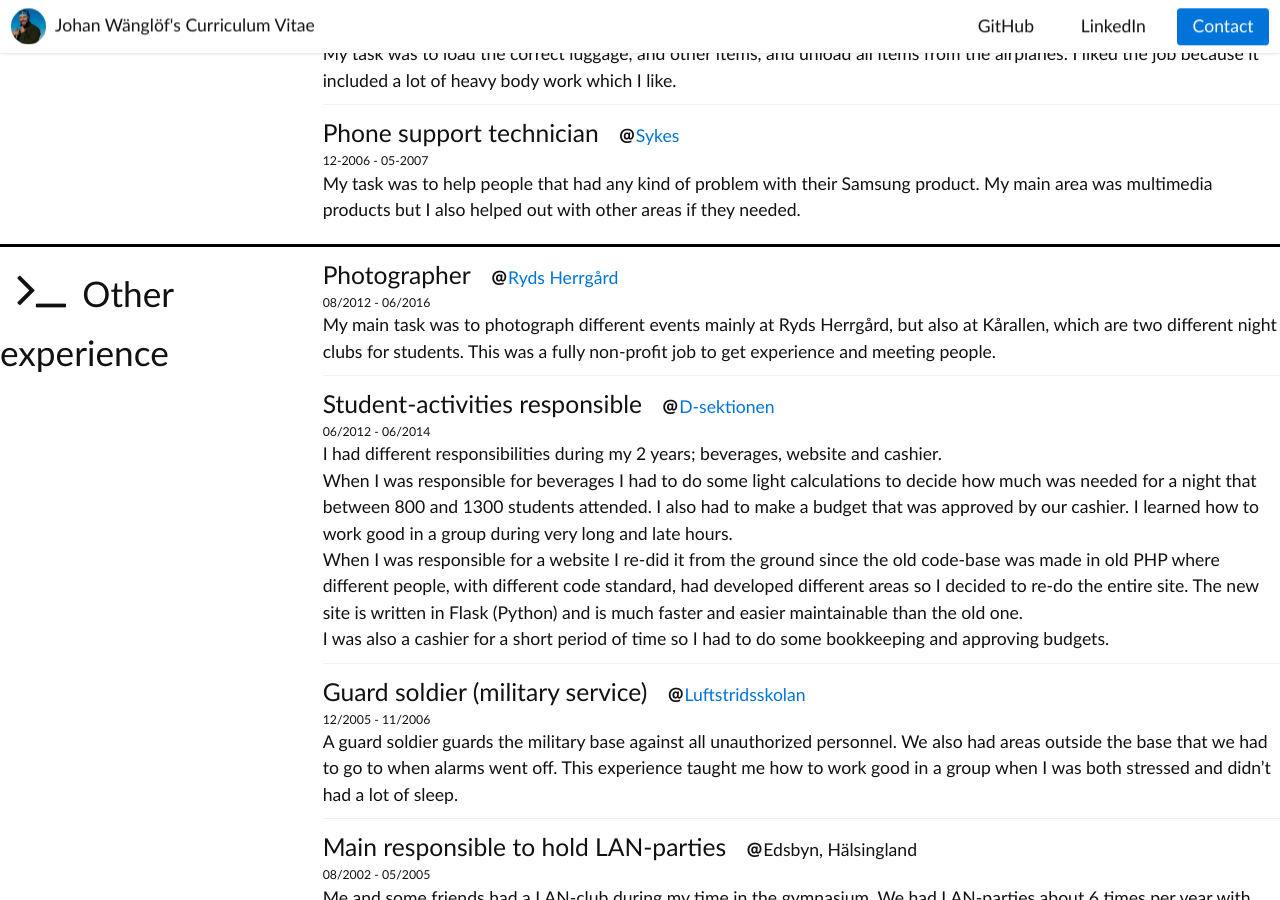
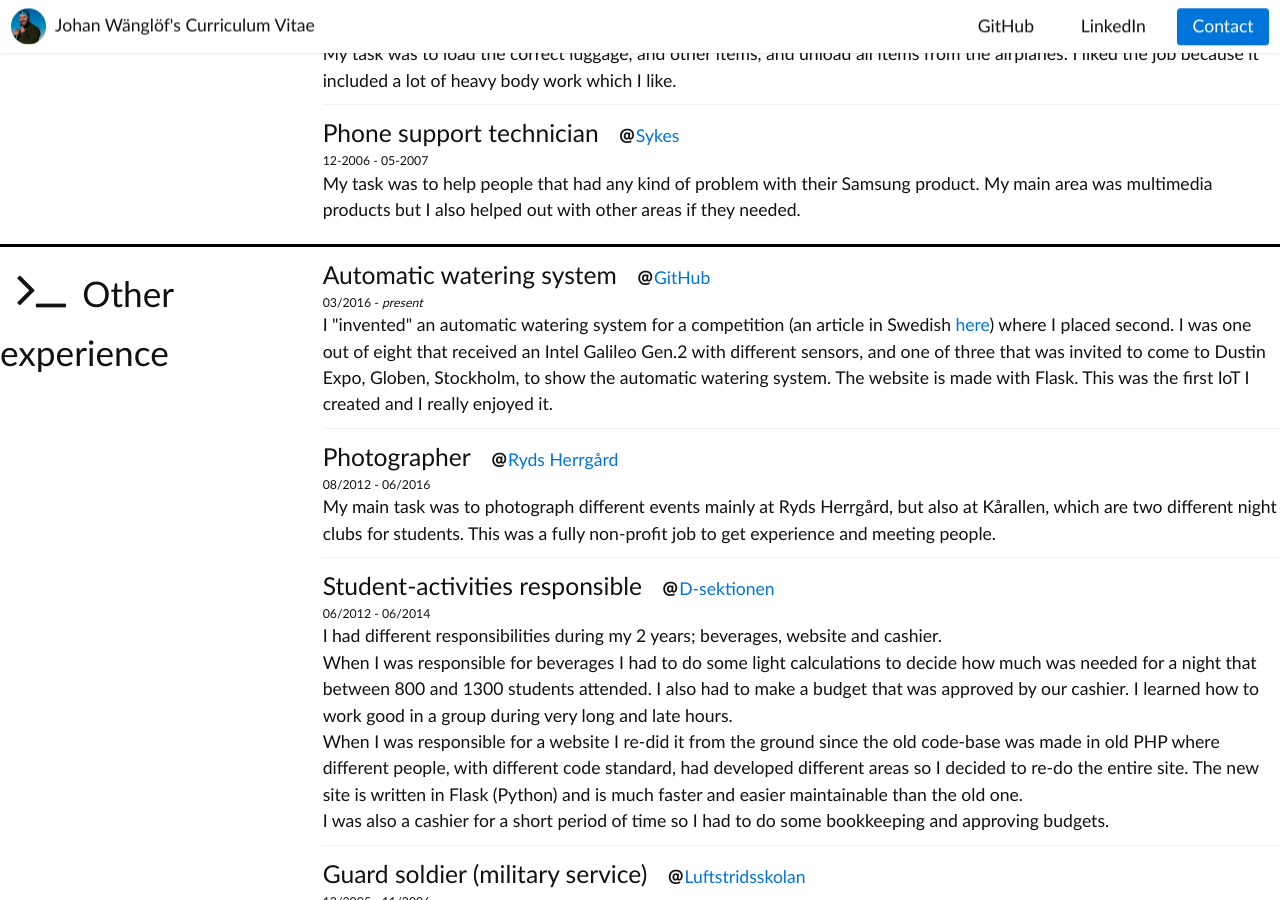
Before and after one commit to jwanglof/jwanglof.github.io, a Jekyll site: the page cv/index.html, which Jekyll copies as it is, in a window 1280 px wide and 900 px high, scrolled down 1942 px. Built offline with Jekyll 4.4.1, drawn with Linux system fonts in a browser that asks for light colours.

Commit message:
Added the AWS

```diff
--- a/cv/index.html
+++ b/cv/index.html
@@ -218,6 +218,17 @@
             </div>
 
             <div class="three-fourth">
+                <div class="work">
+                    <div class="title">
+                        <span>Automatic watering system</span>
+                        <span><i class="icon-at"></i><a href="https://github.com/jwanglof/automatic_watering_system" target="_blank">GitHub</a></span>
+                        <span>03/2016 - <i>present</i></span>
+                    </div>
+                    <div class="text">
+                        I "invented" an automatic watering system for a competition (an article in Swedish <a href="http://www.sweclockers.com/artikel/21903-tre-vinner-priser-i-intels-galileo-tavling-pa-dustin-expo-2016" target="_blank">here</a>) where I placed second. I was one out of eight that received an Intel Galileo Gen.2 with different sensors, and one of three that was invited to come to Dustin Expo, Globen, Stockholm, to show the automatic watering system. The website is made with Flask. This was the first IoT I created and I really enjoyed it.
+                    </div>
+                </div>
+
                 <!--Photographer-->
                 <div class="work">
                     <div class="title">
```
